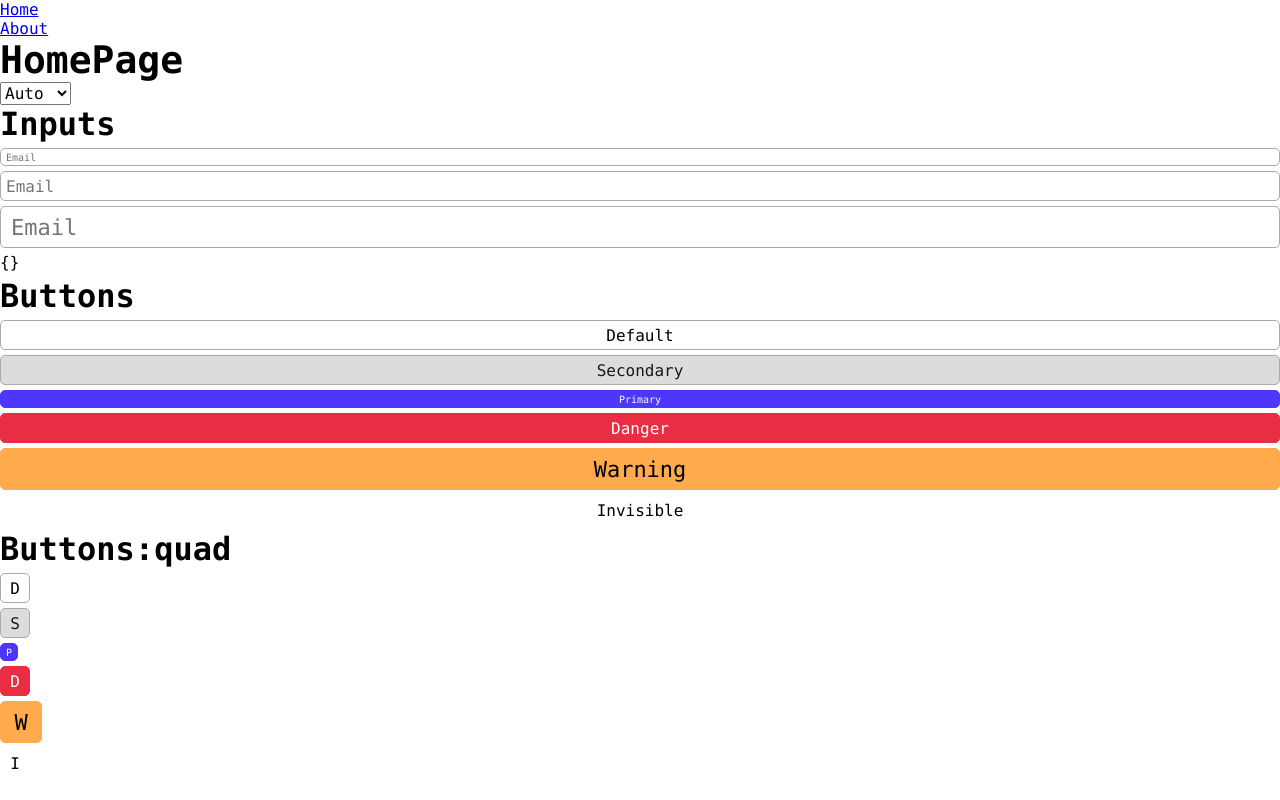
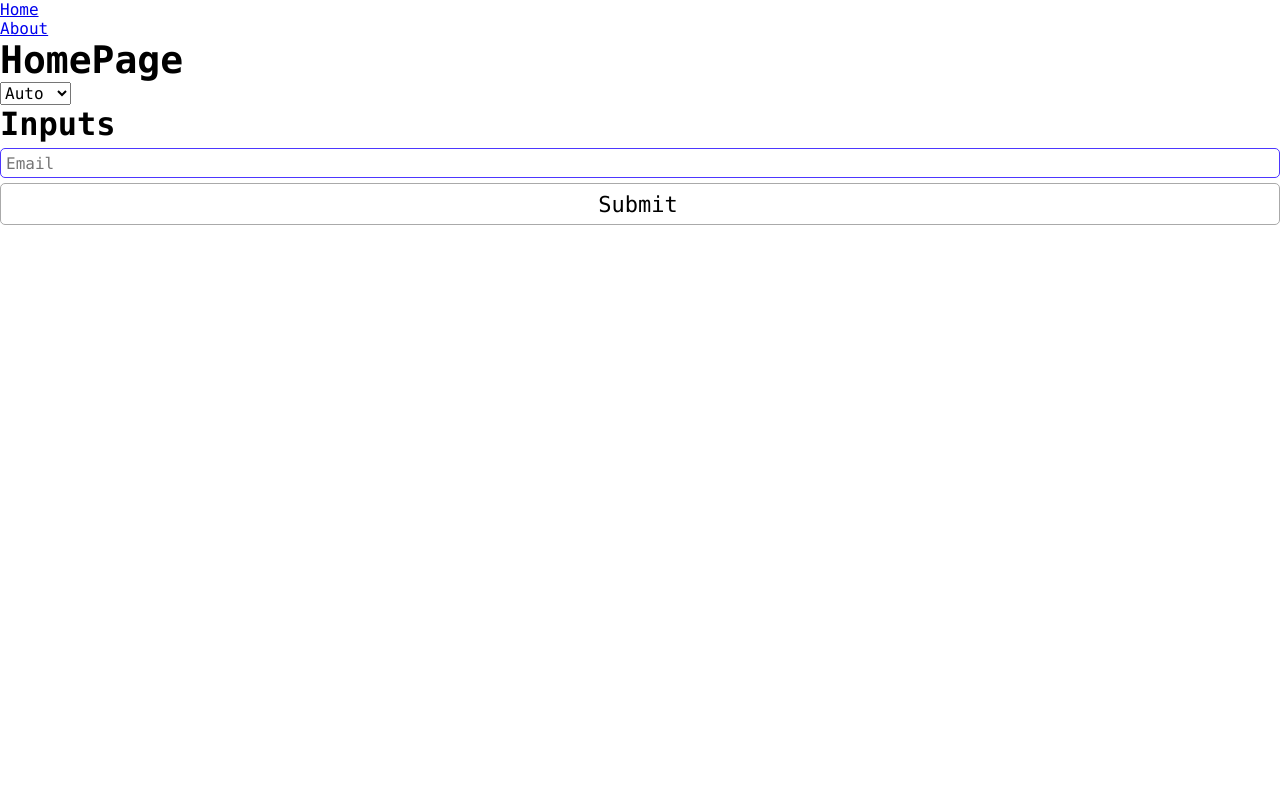
Before and after one commit to VanyaMate/jobfind, a Nuxt app: page / in a window 1280 px wide. Built offline with nearby package versions, Linux system fonts and the light colour scheme; what @vanyamate/commiter would draw is missing.

Commit message:
💡 Update : UI Kit - Обновил AppInput, добавил $attrs, добавил errorMarket, добавил errorMessage

```diff
--- a/assets/styles/variables/speed.css
+++ b/assets/styles/variables/speed.css
@@ -1,5 +1,5 @@
 :root {
     --speed-target : .1s;
     --fast         : var(--speed-target);
-    --slow         : calc(var(--speed-target) * 2);
+    --slow         : calc(var(--speed-target) * 5);
 }
--- a/components/app/buttons/AppButton.vue
+++ b/components/app/buttons/AppButton.vue
@@ -1,6 +1,6 @@
 <template>
-    <button :class="[props.styleType, props.size, { quad: props.quad }]">
-        <slot/>
+    <button :class="[props.styleType, props.size, { loading: props.loading }, { quad: props.quad }]">
+        <slot v-if="!(quad && loading)"/>
     </button>
 </template>
 
@@ -14,6 +14,7 @@ interface Props extends /* @vue-ignore */ ButtonHTMLAttributes {
     styleType?: AppButtonStyleType;
     size?: AppButtonSize;
     quad?: boolean;
+    loading?: boolean;
 };
 
 const props = withDefaults(
@@ -22,19 +23,76 @@ const props = withDefaults(
         styleType: AppButtonStyleType.DEFAULT,
         size     : AppButtonSize.MEDIUM,
         quad     : false,
+        loading  : false,
     },
 );
 
 </script>
 
 <style scoped>
+@keyframes rotate360 {
+    0% {
+        transform : rotate(0deg);
+    }
+    100% {
+        transform : rotate(360deg);
+    }
+}
+
 button {
-    min-height    : var(--all-input-height-medium);
-    height        : var(--all-input-height-medium);
-    padding       : 0 var(--offset-small);
-    border-radius : var(--offset-small);
-    cursor        : pointer;
-    transition    : var(--fast);
+    min-height      : var(--all-input-height-medium);
+    height          : var(--all-input-height-medium);
+    padding         : 0 var(--offset-small);
+    border-radius   : var(--offset-small);
+    cursor          : pointer;
+    transition      : var(--fast);
+    display         : flex;
+    align-items     : center;
+    justify-content : center;
+
+    &:after {
+        content       : '';
+        border-radius : 50%;
+        width         : 0;
+        border        : 2px solid transparent;
+        transition    : width, margin-left var(--fast);
+        overflow      : hidden;
+    }
+
+    &.loading {
+        &.small {
+            &:after {
+                width  : calc(var(--all-input-height-small) * .5);
+                height : calc(var(--all-input-height-small) * .5);
+            }
+        }
+
+        &.medium {
+            &:after {
+                width  : calc(var(--all-input-height-medium) * .5);
+                height : calc(var(--all-input-height-medium) * .5);
+            }
+        }
+
+
+        &.large {
+            &:after {
+                width  : calc(var(--all-input-height-large) * .5);
+                height : calc(var(--all-input-height-large) * .5);
+            }
+        }
+
+        &:after {
+            border-left : 2px solid var(--border-color);
+            animation   : rotate360 var(--slow) infinite ease-in-out;
+        }
+    }
+
+    &.loading:not(.quad) {
+        &:after {
+            margin-left : var(--offset-medium);
+        }
+    }
 
     &.small {
         min-height : var(--all-input-height-small);
--- a/components/app/forms/AppForm/AppForm.vue
+++ b/components/app/forms/AppForm/AppForm.vue
@@ -1,5 +1,5 @@
 <template>
-    <form>
+    <form v-bind="props">
         <slot/>
     </form>
 </template>
@@ -12,7 +12,7 @@ import type { FormHTMLAttributes } from 'vue';
 interface Props extends /* @vue-ignore */FormHTMLAttributes {
 }
 
-defineProps<Props>();
+const props = defineProps<Props>();
 </script>
 
 <style scoped>
--- a/components/app/inputs/AppInput/AppInput.vue
+++ b/components/app/inputs/AppInput/AppInput.vue
@@ -1,29 +1,85 @@
 <template>
+    <div class="container">
         <input
-        :class="props.size"
+            :class="[props.size, { error: hasError }]"
             @input="$emit('update:modelValue', ($event.target as HTMLInputElement).value)"
+            v-bind="$attrs"
         />
+        <div class="errorMarker">?</div>
+        <div class="errorMessage">{{ errorMessage }}</div>
+    </div>
 </template>
 
 <script lang="ts" setup>
-import type { InputHTMLAttributes } from 'vue';
+import { type InputHTMLAttributes } from 'vue';
 import { AppInputSize } from '~/components/app/inputs/AppInput/types/AppInputSize';
 
 
 interface Props extends /* @vue-ignore */ InputHTMLAttributes {
     size?: AppInputSize;
+    error?: string;
 }
 
 const props = withDefaults(
     defineProps<Props>(),
     {
-        size: AppInputSize.MEDIUM,
+        size : AppInputSize.MEDIUM,
+        error: undefined,
     },
 );
+
+console.log(props);
+
+const hasError     = computed(() => props.error && props.error.length);
+const errorMessage = ref(props.error);
+
+watchEffect(() => {
+    if (props.error) {
+        errorMessage.value = props.error;
+    }
+});
 
 </script>
 
 <style scoped>
+.container {
+    position : relative;
+
+    .errorMarker {
+        position        : absolute;
+        right           : 2px;
+        top             : 2px;
+        border-radius   : 50% var(--offset-small) var(--offset-small) 50%;
+        background      : var(--danger-color);
+        color           : var(--danger-color-inv);
+        display         : flex;
+        align-items     : center;
+        justify-content : center;
+        user-select     : none;
+        cursor          : default;
+        visibility      : hidden;
+        opacity         : 0;
+        transition      : var(--fast);
+
+        &:hover ~ .errorMessage {
+            visibility : visible;
+            opacity    : 1;
+        }
+    }
+
+    .errorMessage {
+        position      : absolute;
+        bottom        : calc(100% + var(--offset-small));
+        right         : 0;
+        visibility    : hidden;
+        opacity       : 0;
+        transition    : var(--fast);
+        background    : var(--danger-color);
+        color         : var(--danger-color-inv);
+        padding       : var(--offset-small);
+        border-radius : var(--offset-small);
+    }
+
     input {
         background    : var(--bg-main);
         border        : 1px solid var(--border-color);
@@ -32,28 +88,69 @@ input {
         transition    : box-shadow, border var(--fast);
         color         : var(--color-main);
         height        : var(--all-input-height-medium);
+        width         : 100%;
+
+        &.error {
+            border : 1px solid var(--danger-color);
+
+            &:focus {
+                outline    : 1px solid var(--danger-color);
+                box-shadow : 0 0 15px -5px var(--danger-color);
+
+                ~ .errorMessage {
+                    visibility : visible;
+                    opacity    : 1;
+                }
+            }
+
+            ~ .errorMarker {
+                visibility : visible;
+                opacity    : 1;
+            }
+        }
 
         &.small {
             font-size : var(--font-size-s);
             padding   : 0 var(--offset-small);
             height    : var(--all-input-height-small);
+
+            ~ .errorMarker {
+                width  : calc(var(--all-input-height-small) - 4px);
+                height : calc(var(--all-input-height-small) - 4px);
+            }
         }
 
         &.medium {
             font-size : var(--font-size-m);
             padding   : 0 var(--offset-small);
             height    : var(--all-input-height-medium);
+
+            ~ .errorMarker {
+                width  : calc(var(--all-input-height-medium) - 4px);
+                height : calc(var(--all-input-height-medium) - 4px);
+            }
         }
 
         &.large {
             font-size : var(--font-size-l);
             padding   : 0 var(--offset-medium);
             height    : var(--all-input-height-large);
+
+            ~ .errorMarker {
+                width  : calc(var(--all-input-height-large) - 4px);
+                height : calc(var(--all-input-height-large) - 4px);
+            }
         }
 
-    &:focus {
+        &:focus:not(.error) {
             border     : 1px solid var(--primary-color);
+            outline    : 1px solid var(--primary-color);
             box-shadow : 0 0 15px -5px var(--primary-color);
+        }
+
+        &:valid:not(.error) {
+            border : 1px solid var(--primary-color);
+        }
     }
 }
 </style>
--- a/pages/index.vue
+++ b/pages/index.vue
@@ -1,35 +1,26 @@
 <template>
     <h1>HomePage</h1>
     <SwitchTheme/>
-    <AppForm @submit.prevent="form.handleSubmit(onSubmit)">
+    <AppForm @submit="onSubmit">
         <h2>Inputs</h2>
-        <AppInput placeholder="Email" v-model="email" v-bind="emailProps" :size="AppInputSize.SMALL"/>
-        <AppInput placeholder="Email" v-model="email" v-bind="emailProps"/>
-        <AppInput placeholder="Email" v-model="email" v-bind="emailProps" :size="AppInputSize.LARGE"/>
-        {{ form.errors }}
-
-        <h2>Buttons</h2>
-        <AppButton type="submit" :style-type="AppButtonStyleType.DEFAULT">Default</AppButton>
-        <AppButton type="submit" :style-type="AppButtonStyleType.SECONDARY">Secondary</AppButton>
-        <AppButton type="submit" :style-type="AppButtonStyleType.PRIMARY" :size="AppButtonSize.SMALL">Primary
-        </AppButton>
-        <AppButton type="submit" :style-type="AppButtonStyleType.DANGER" :size="AppButtonSize.MEDIUM">Danger</AppButton>
-        <AppButton type="submit" :style-type="AppButtonStyleType.WARNING" :size="AppButtonSize.LARGE">Warning
-        </AppButton>
-        <AppButton type="submit" :style-type="AppButtonStyleType.INVISIBLE">Invisible</AppButton>
-
-        <h2>Buttons:quad</h2>
-        <AppButton type="submit" :style-type="AppButtonStyleType.DEFAULT" quad>D</AppButton>
-        <AppButton type="submit" :style-type="AppButtonStyleType.SECONDARY" quad>S</AppButton>
-        <AppButton type="submit" :style-type="AppButtonStyleType.PRIMARY" quad :size="AppButtonSize.SMALL">P</AppButton>
-        <AppButton type="submit" :style-type="AppButtonStyleType.DANGER" quad :size="AppButtonSize.MEDIUM">D</AppButton>
-        <AppButton type="submit" :style-type="AppButtonStyleType.WARNING" quad :size="AppButtonSize.LARGE">W</AppButton>
-        <AppButton type="submit" :style-type="AppButtonStyleType.INVISIBLE" quad>I
+        <AppInput
+            placeholder="Email"
+            v-model="email"
+            v-bind="emailProps"
+            :error="form.errors.value.email"
+        />
+        <AppButton
+            type="submit"
+            :style-type="AppButtonStyleType.DEFAULT"
+            :loading="form.isSubmitting.value"
+            :size="AppButtonSize.LARGE"
+        >
+            Submit
         </AppButton>
     </AppForm>
 </template>
 
-<script lang="ts">
+<script lang="ts" setup>
 import SwitchTheme from '~/components/app/theme/SwitchTheme.vue';
 import AppInput from '~/components/app/inputs/AppInput/AppInput.vue';
 import AppForm from '~/components/app/forms/AppForm/AppForm.vue';
@@ -37,26 +28,10 @@ import AppButton from '~/components/app/buttons/AppButton.vue';
 import { AppButtonStyleType } from '~/components/app/buttons/types/AppButtonStyleType';
 import { useForm } from 'vee-validate';
 import { AppButtonSize } from '~/components/app/buttons/types/AppButtonSize';
-import { AppInputSize } from '~/components/app/inputs/AppInput/types/AppInputSize';
 
 
-export default {
-    computed  : {
-        AppInputSize () {
-            return AppInputSize;
-        },
-    },
-    components: { AppButton, AppForm, AppInput, SwitchTheme },
-    methods   : {
-        onSubmit (data: any) {
-            console.log('submit', data);
-        },
-    },
-    data () {
 const simpleSchema = {
     email (value: string) {
-                console.log(`Email validate: ${ value }`);
-
         if (value?.length > 5) {
             return true;
         }
@@ -69,14 +44,13 @@ export default {
     validationSchema: simpleSchema,
 });
 
+const onSubmit = form.handleSubmit(async (data: any) => {
+    await new Promise(resolve => setTimeout(resolve, 1000));
+    alert(JSON.stringify(data));
+});
+
 const [ email, emailProps ] = form.defineField('email', {
     validateOnChange: true,
 });
 
-        return {
-            email, emailProps, form, AppButtonStyleType, AppButtonSize,
-        };
-    },
-};
-
 </script>
```
Lines whose indentation alone changed are shown as unchanged.
